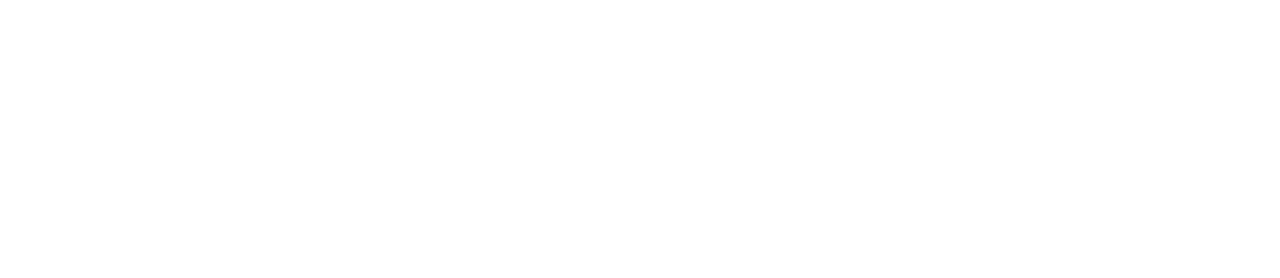
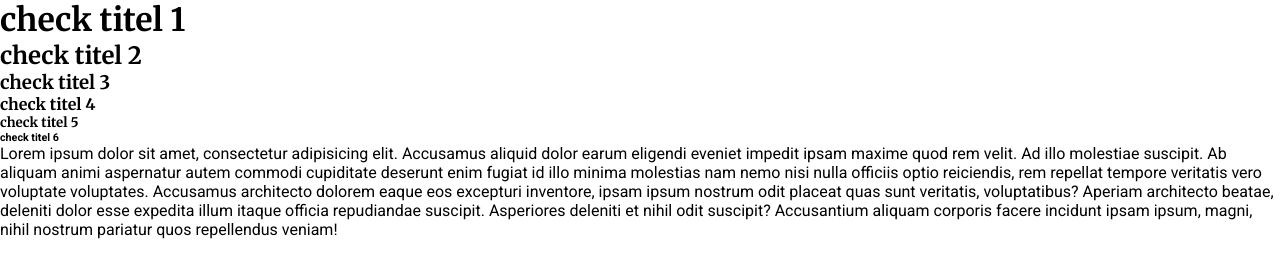
Before and after one commit to RegioProfessionals/HW_Novi_Frontend_HW4_OwnSetup, a website: page index.html in a window 1280 px wide. Drawn offline with Linux system fonts and the light colour scheme.

Commit message:
Setup and assignment 1 finished.

```diff
--- a/index.html
+++ b/index.html
@@ -6,6 +6,14 @@
     <title>Title</title>
 </head>
 <body>
+    <h1>check titel 1</h1>
+    <h2>check titel 2</h2>
+    <h3>check titel 3</h3>
+    <h4>check titel 4</h4>
+    <h5>check titel 5</h5>
+    <h6>check titel 6</h6>
+
+    <p>Lorem ipsum dolor sit amet, consectetur adipisicing elit. Accusamus aliquid dolor earum eligendi eveniet impedit ipsam maxime quod rem velit. Ad illo molestiae suscipit. Ab aliquam animi aspernatur autem commodi cupiditate deserunt enim fugiat id illo minima molestias nam nemo nisi nulla officiis optio reiciendis, rem repellat tempore veritatis vero voluptate voluptates. Accusamus architecto dolorem eaque eos excepturi inventore, ipsam ipsum nostrum odit placeat quas sunt veritatis, voluptatibus? Aperiam architecto beatae, deleniti dolor esse expedita illum itaque officia repudiandae suscipit. Asperiores deleniti et nihil odit suscipit? Accusantium aliquam corporis facere incidunt ipsam ipsum, magni, nihil nostrum pariatur quos repellendus veniam!</p>
 
 </body>
 </html>
--- a/styles.css
+++ b/styles.css
@@ -1,3 +1,5 @@
+@import url('https://fonts.googleapis.com/css2?family=Merriweather:ital,wght@0,300;0,400;0,700;0,900;1,300;1,400;1,700;1,900&display=swap');
+@import url('https://fonts.googleapis.com/css2?family=Roboto:ital,wght@0,100;0,300;0,400;0,500;0,700;0,900;1,100;1,300;1,400;1,500;1,700;1,900&display=swap');
 * {
 box-sizing: border-box;
 margin: 0;
@@ -18,8 +20,35 @@ padding: 0;
 ////////////////////////*/
 
 /* ------------------------------- 1. Global Styles -------------------------------- */
+:root {
+    --purple: #5722CD; /* palet name: Chrysler blue */
+    --blue: #4B49E8; /* palet name: Majorelle Blue */
+    --roze: #ED4385; /* palet name: French Rose */
+    --night: #0C0C0C; /* palet name: Night, used for regular text  */
+    --light-purple: #F2F0FF; /* palet name: Magnolia, used for big floating words, like "hello" and "services" */
+    /* Exceptions: */
+    --light-grey: #F3F6F9; /* used for background-color of the projects */
+    --grey: #7A7A7A; /* used for text service-tile
 
+    /* for regular text: */
+    font-family: "Roboto", sans-serif;
+    font-weight: 400;
+    font-style: normal;
+    font-color: var(--night)
+}
 /* ------------------------------- 2. Typography ----------------------------------- */
+/* for headings: */
+h1, h2, h3, h4, h5, h6 .merriweather-bold {
+    font-family: "Merriweather", serif;
+    font-weight: 700;
+    font-style: normal;
+}
+/* for regular text: */
+.roboto-regular {
+    font-family: "Roboto", sans-serif;
+    font-weight: 400;
+    font-style: normal;
+}
 
 /* ------------------------------- 3. Layout --------------------------------------- */
 
```
